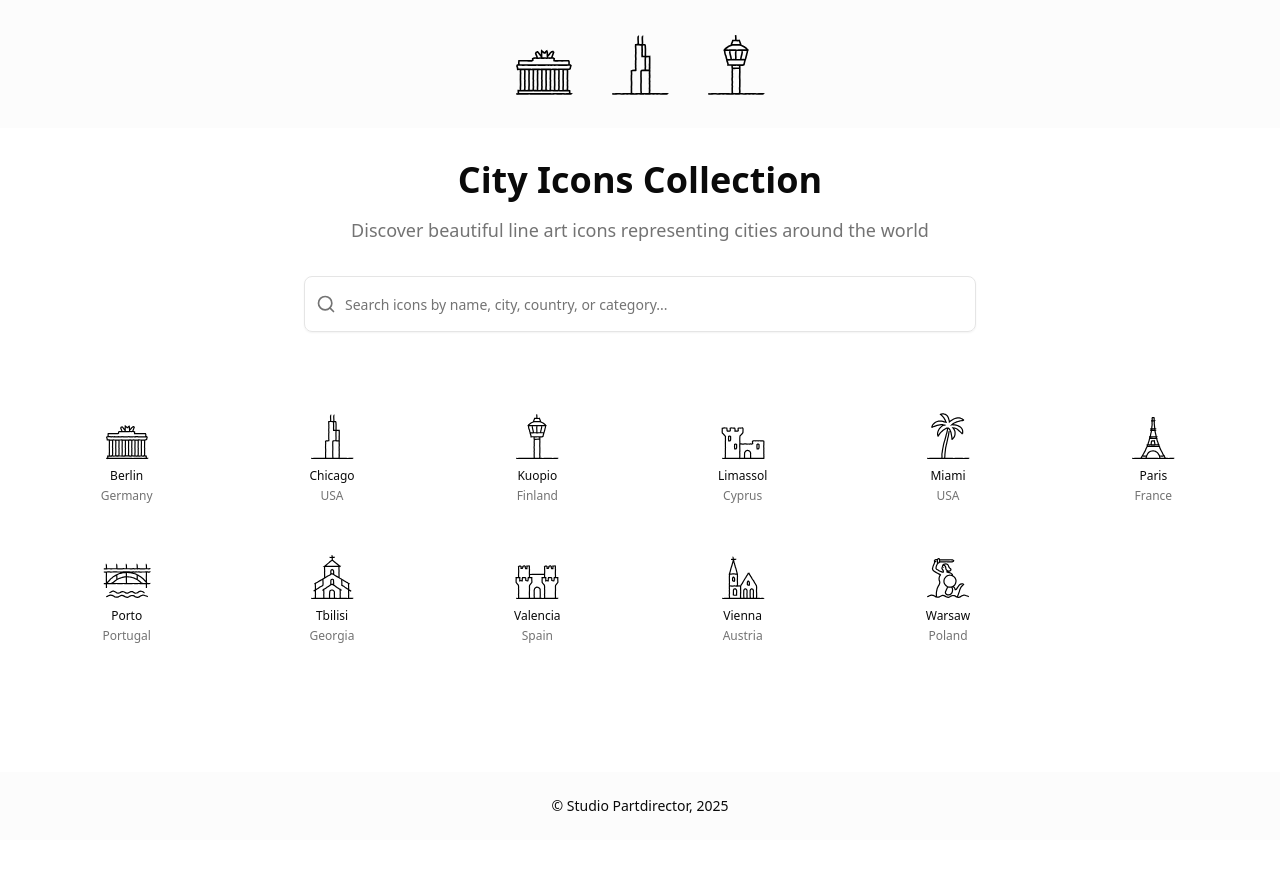
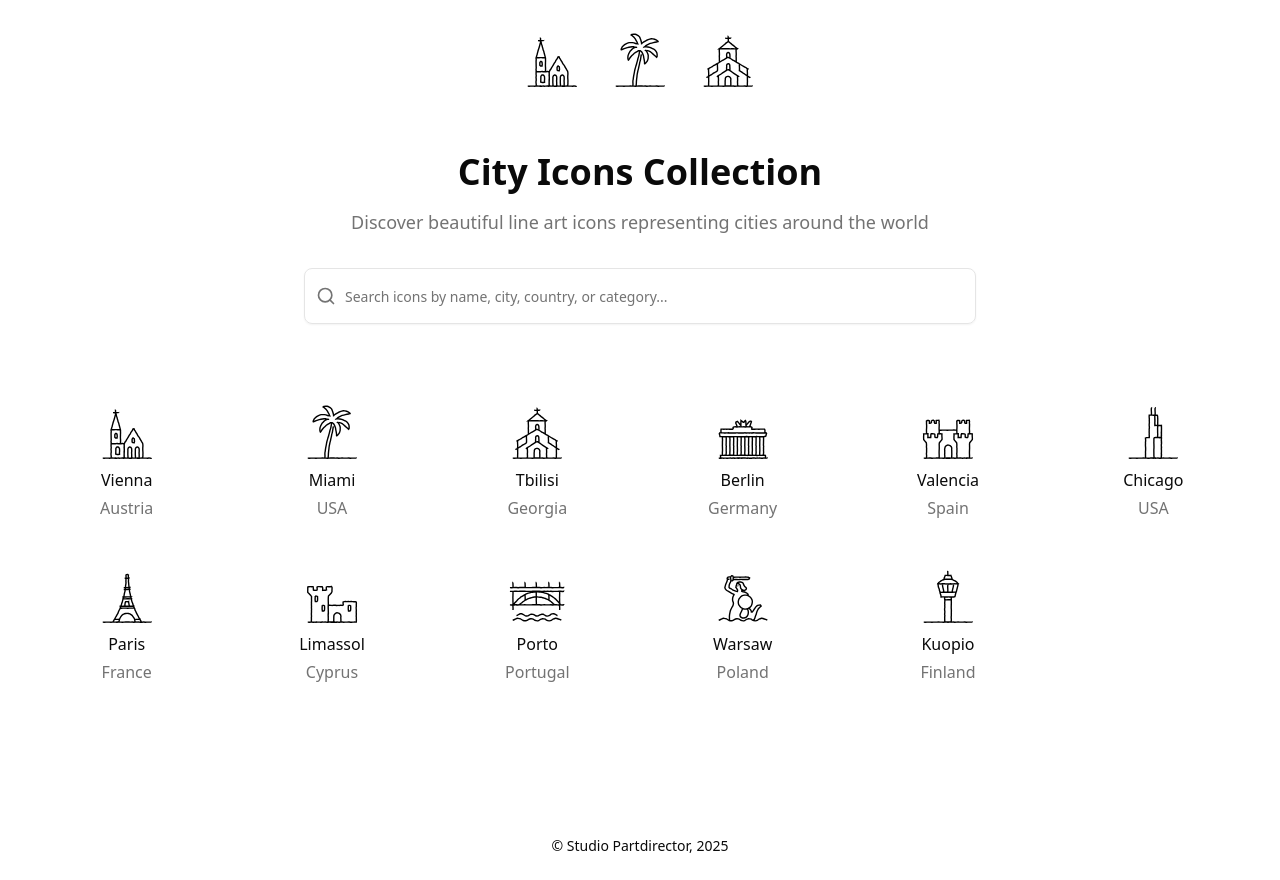
Before and after one commit to anto1/city-icons, a Next.js app: page / in a window 1280 px wide. Before the commit the page ends 840 px from the top, so only its background shows below. Built offline with nearby package versions, Linux system fonts and the light colour scheme.

Commit message:
Clean styling: white backgrounds, random 56px header icons, 56px card icons, base text size

```diff
--- a/src/app/page.tsx
+++ b/src/app/page.tsx
@@ -235,15 +235,18 @@ export default function Home() {
   return (
     <div className="min-h-screen bg-background">
       {/* Random Icons Header */}
-      <div className="flex justify-center items-center gap-8 py-8 bg-muted/30">
-        {icons.slice(0, 3).map((icon) => (
+      <div className="flex justify-center items-center gap-8 py-8">
+        {icons
+          .sort(() => Math.random() - 0.5)
+          .slice(0, 3)
+          .map((icon) => (
           <div
             key={icon._id}
-            className="w-16 h-16 text-foreground"
+            className="w-14 h-14 text-foreground"
             dangerouslySetInnerHTML={{
               __html: icon.svgContent
-                .replace(/width="[^"]*"/, 'width="64"')
-                .replace(/height="[^"]*"/, 'height="64"')
+                .replace(/width="[^"]*"/, 'width="56"')
+                .replace(/height="[^"]*"/, 'height="56"')
                 .replace(/viewBox="[^"]*"/, 'viewBox="0 0 120 120"')
             }}
           />
@@ -271,7 +274,7 @@ export default function Home() {
       </div>
 
       {/* Footer */}
-      <footer className="bg-muted/30 py-6 mt-16">
+      <footer className="py-6 mt-16">
         <div className="container mx-auto px-4 text-center">
           <p className="text-sm text-foreground">
             © Studio Partdirector, 2025
--- a/src/components/IconGrid.tsx
+++ b/src/components/IconGrid.tsx
@@ -41,18 +41,18 @@ export default function IconGrid({ icons, onIconClick, loading = false }: IconGr
         <div key={icon._id} className="group cursor-pointer transition-colors duration-200 hover:bg-[#f7f7f7] p-4 flex flex-col items-center justify-center h-full" onClick={() => onIconClick(icon)}>
           <div className="w-full h-full flex items-center justify-center mb-2">
             <div
-              className="w-12 h-12 text-muted-foreground group-hover:text-primary transition-colors duration-200 flex items-center justify-center"
+              className="w-14 h-14 text-muted-foreground group-hover:text-primary transition-colors duration-200 flex items-center justify-center"
               dangerouslySetInnerHTML={{
                 __html: icon.svgContent
-                  .replace(/width="[^"]*"/, 'width="48"')
-                  .replace(/height="[^"]*"/, 'height="48"')
+                  .replace(/width="[^"]*"/, 'width="56"')
+                  .replace(/height="[^"]*"/, 'height="56"')
                   .replace(/viewBox="[^"]*"/, 'viewBox="0 0 120 120"')
               }}
             />
           </div>
           <div className="text-center w-full">
-            <p className="text-xs font-medium text-foreground truncate w-full mb-1">{icon.city}</p>
-            <p className="text-xs text-muted-foreground truncate w-full">{icon.country}</p>
+            <p className="text-base font-medium text-foreground truncate w-full mb-1">{icon.city}</p>
+            <p className="text-base text-muted-foreground truncate w-full">{icon.country}</p>
           </div>
         </div>
       ))}
```
